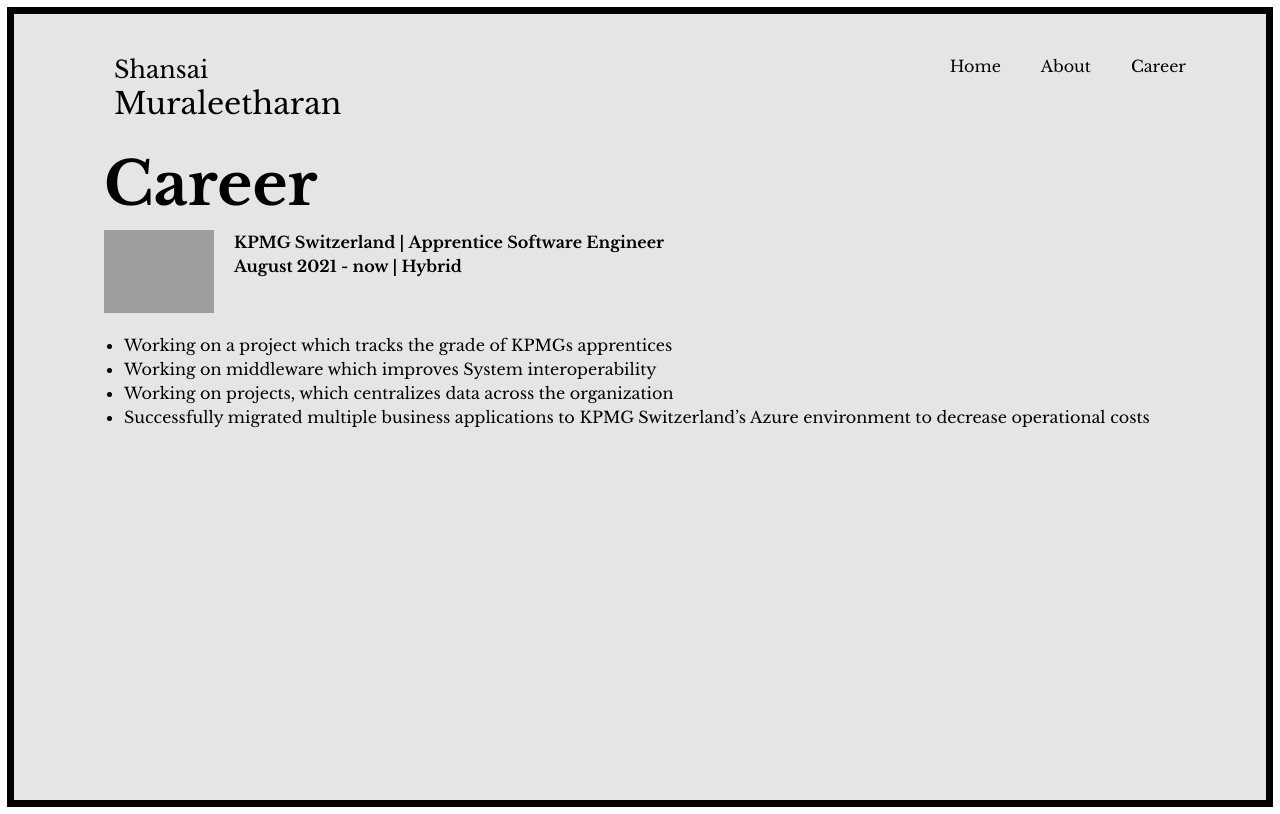
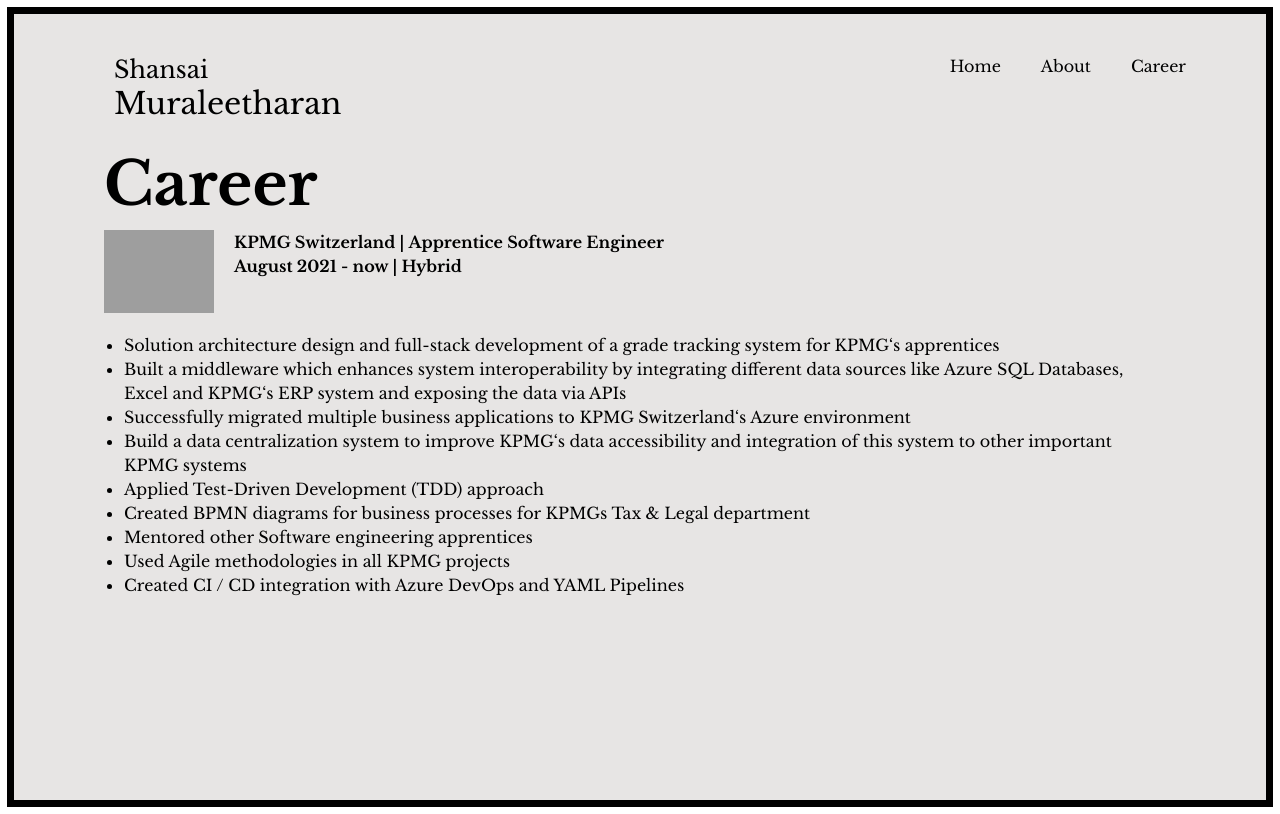
Before and after one commit to TheGreatShan/muraleetharanpages, a Next.js app: page /career in a window 1280 px wide. Built offline with nearby package versions, Linux system fonts and the light colour scheme; grey boxes are pictures that could not be loaded.

Commit message:
add new kpmg descirption

```diff
--- a/src/app/career/page.tsx
+++ b/src/app/career/page.tsx
@@ -6,7 +6,7 @@
     return (
         <Design>
             <div className={"mt-5"}>
-                <Header title={"Career"}/>
+                <Header title={"Career"} />
                 <div className={"mt-4 mx-[50px] md:text-[12pt] text-[9pt]"}>
                     <div className={"md:flex"}>
                         <div className={"flex justify-center"}>
@@ -29,12 +29,16 @@
                     </div>
                     <div className={"mx-5 mt-5"}>
                         <ul className={"list-disc"}>
-                            <li>Working on a project which tracks the grade of KPMGs apprentices</li>
-                            <li>Working on middleware which improves System interoperability</li>
-                            <li>Working on projects, which centralizes data across the organization</li>
-                            <li>Successfully migrated multiple business applications to KPMG Switzerland’s Azure
-                                environment to decrease operational costs
-                            </li>
+                            <li>Solution architecture design and full-stack development of a grade tracking system for KPMG&lsquo;s apprentices</li>
+                            <li>Built a middleware which enhances system interoperability by integrating different data sources like Azure SQL Databases, Excel and KPMG&lsquo;s ERP system and exposing the data via APIs</li>
+                            <li>Successfully migrated multiple business applications to KPMG Switzerland&lsquo;s Azure environment</li>
+                            <li>Build a data centralization system to improve KPMG&lsquo;s data accessibility and integration of this system to other important KPMG systems</li>
+                            <li>Applied Test-Driven Development (TDD) approach</li>
+                            <li>Created BPMN diagrams for business processes for KPMGs Tax & Legal department</li>
+                            <li>Mentored other Software engineering apprentices</li>
+                            <li>Used Agile methodologies in all KPMG projects</li>
+                            <li>Created CI / CD integration with Azure DevOps and YAML Pipelines</li>
+
                         </ul>
                     </div>
                 </div>
```
